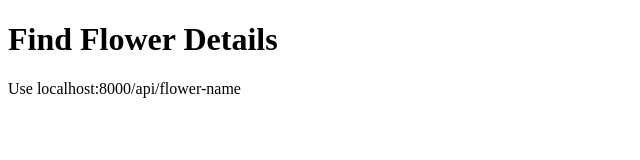
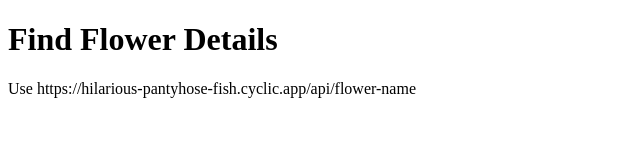
Before and after one commit to jenieg/flower-name-api, a website: page index.html in a window 1280 px wide. Shown: the whole page, without its empty margins (0-640 px from the left). Drawn offline with Linux system fonts and the light colour scheme.

Commit message:
flower name api

```diff
--- a/index.html
+++ b/index.html
@@ -7,6 +7,6 @@
 </head>
 <body>
     <h1>Find Flower Details</h1>
-    <p>Use localhost:8000/api/flower-name</p>
+    <p>Use https://hilarious-pantyhose-fish.cyclic.app/api/flower-name</p>
 </body>
 </html>
```
